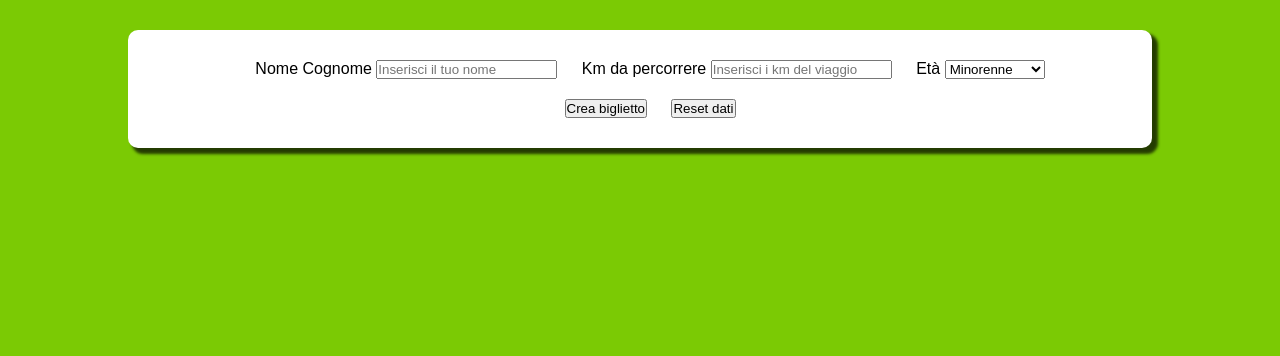
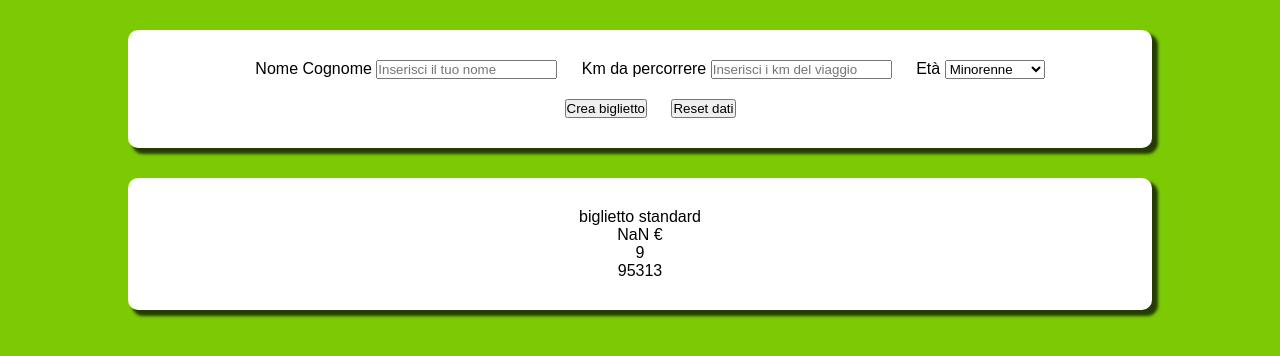
Before and after one commit to DarioDa86/js-biglietto-treno-form, a plain HTML site: page index.html in a window 1280 px wide. Both pictures are taken after a click on the button "Crea biglietto". Drawn offline with Linux system fonts and the light colour scheme.

Commit message:
Fixato codice, funziona. Css da fixare

```diff
--- a/index.html
+++ b/index.html
@@ -32,14 +32,16 @@
 
     <!-- /Fine Form -->
 
-    <!-- Inizio Biglietto creato -->
-        <div class="totale-biglietto">
-            <div class="dati-passeggero">Dario Da</div>
-            <div class="offerta">Standard</div>
-            <div class="costo-biglietto">50€</div>
+    <!-- Inizio Risultato biglietto -->
+        <div id="totale-biglietto" class="totale-biglietto">
+            <div id="dati-passeggero"></div>
+            <div id="tipo-offerta">Standard</div>
+            <div id="costo-biglietto"></div>
+            <div id="num-carrozza"></div>
+            <div id="codice-cp"></div>
 
         </div>
-    <!-- /Fine Biglietto creato -->
+    <!-- /Fine Risultato biglietto -->
 
     </div>
 
--- a/script.js
+++ b/script.js
@@ -7,26 +7,47 @@
 // Il recap dei dati e l'output del prezzo finale va stampato in pagina (formattato con massimo due decimali, per indicare centesimi sul prezzo).
 
 // 1- dichiaro le variabili dei pulsanti (elementi attivi della pagina)
-var biglietto = document.getElementById("crea-biglietto");
+var creaBiglietto = document.getElementById("crea-biglietto");
 var reset = document.getElementById("reset-dati");
 
 // 2.1 specifico le funzioni del bottone "biglietto" e la sua funzione con i campi da compilare (input)
-biglietto.addEventListener("click",
+creaBiglietto.addEventListener("click",
     function(){
 
+        // 2.a - Prendo i dati inseriti dall'utente
         var nome = document.getElementById("nome").value;
         var km = parseInt(document.getElementById("km").value);
-        var anni = document.getElementById("anni").value;
+        var anni = parseInt(document.getElementById("anni").value);
+
+        // 2.b - Applico le fasce di prezzo ed eventuali sconti
+        var prezzo = km * 0.21;
+        var offerta = "biglietto standard";
 
         if ( anni == "minorenne") {
-
+            // sconto 20%
+            prezzo = prezzo - (prezzo * 0.20);
+            offerta = "Sconto minorenne";
         } else if ( anni == "over") {
-
-        } else {
-
+            // sconto 40%
+            prezzo = prezzo - (prezzo * 0.40);
+            offerta = "Sconto Silver";
         }
 
+        // Arrotondare i 2 decimali del prezzo
+        prezzo = prezzo.toFixed(2);
+
+        document.getElementById("dati-passeggero").innerHTML = nome;
+
+        document.getElementById("tipo-offerta").innerHTML = offerta;
+
+        document.getElementById("costo-biglietto").innerHTML = prezzo + " €";
+
+        document.getElementById("num-carrozza").innerHTML = Math.floor(Math.random() * 9) + 1;
+
+        document.getElementById("codice-cp").innerHTML = Math.floor(Math.random() * (99999 - 90000) ) + 90000;
+
         document.getElementById("totale-biglietto").classList.add("mostra");
+
     }
 );
 
@@ -34,9 +55,11 @@ biglietto.addEventListener("click",
 
 reset.addEventListener("click",
     function(){
-        document.getElementById("nome").value = " ";
-        document.getElementById("km").value = " ";
-        document.getElementById("anni").value = " ";
+        document.getElementById("totale-biglietto").classList.remove("mostra");
+
+        document.getElementById("nome").value = "";
+        document.getElementById("km").value = "";
+        document.getElementById("anni").value = "0";
     }
 
 );
```
